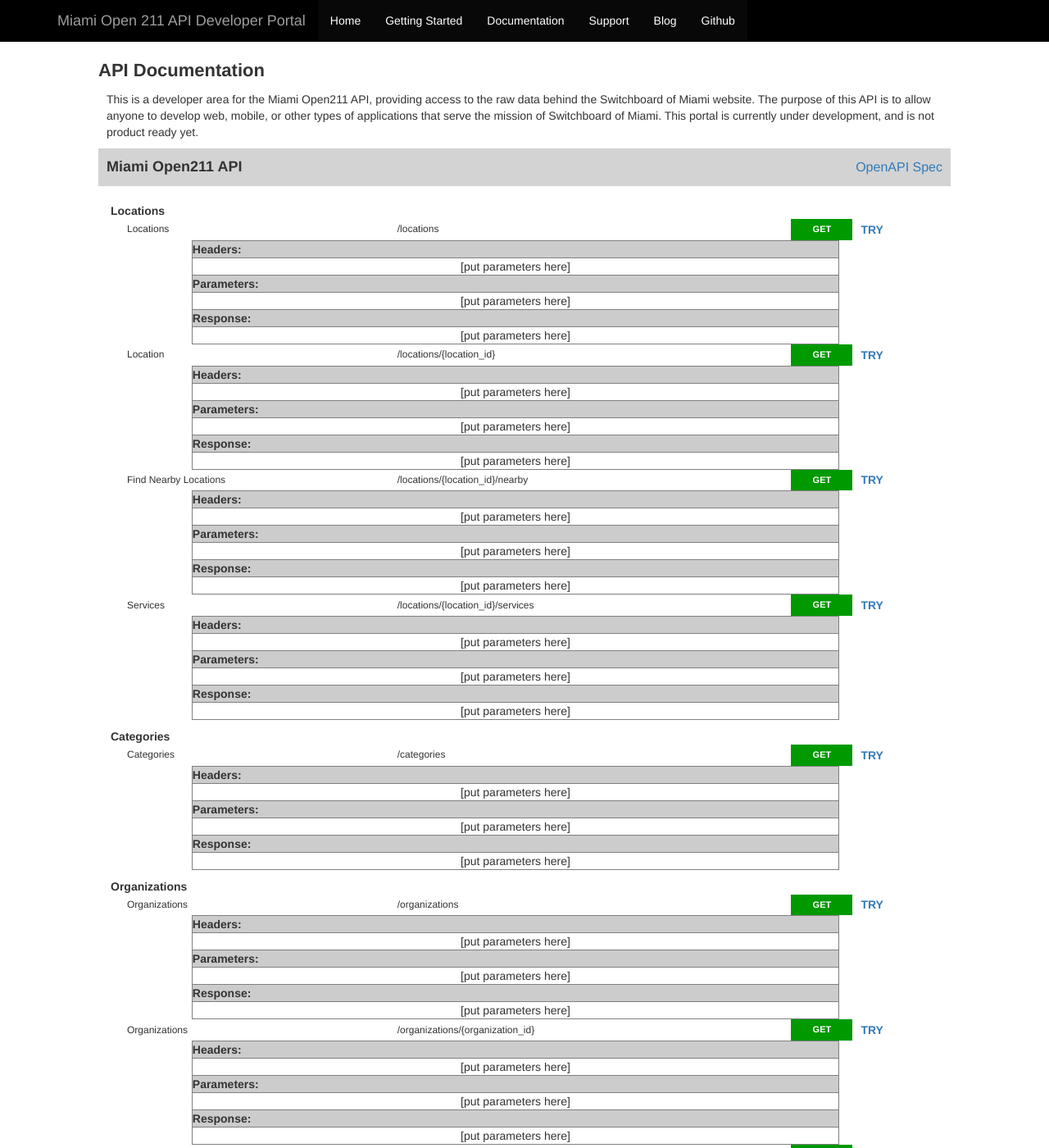
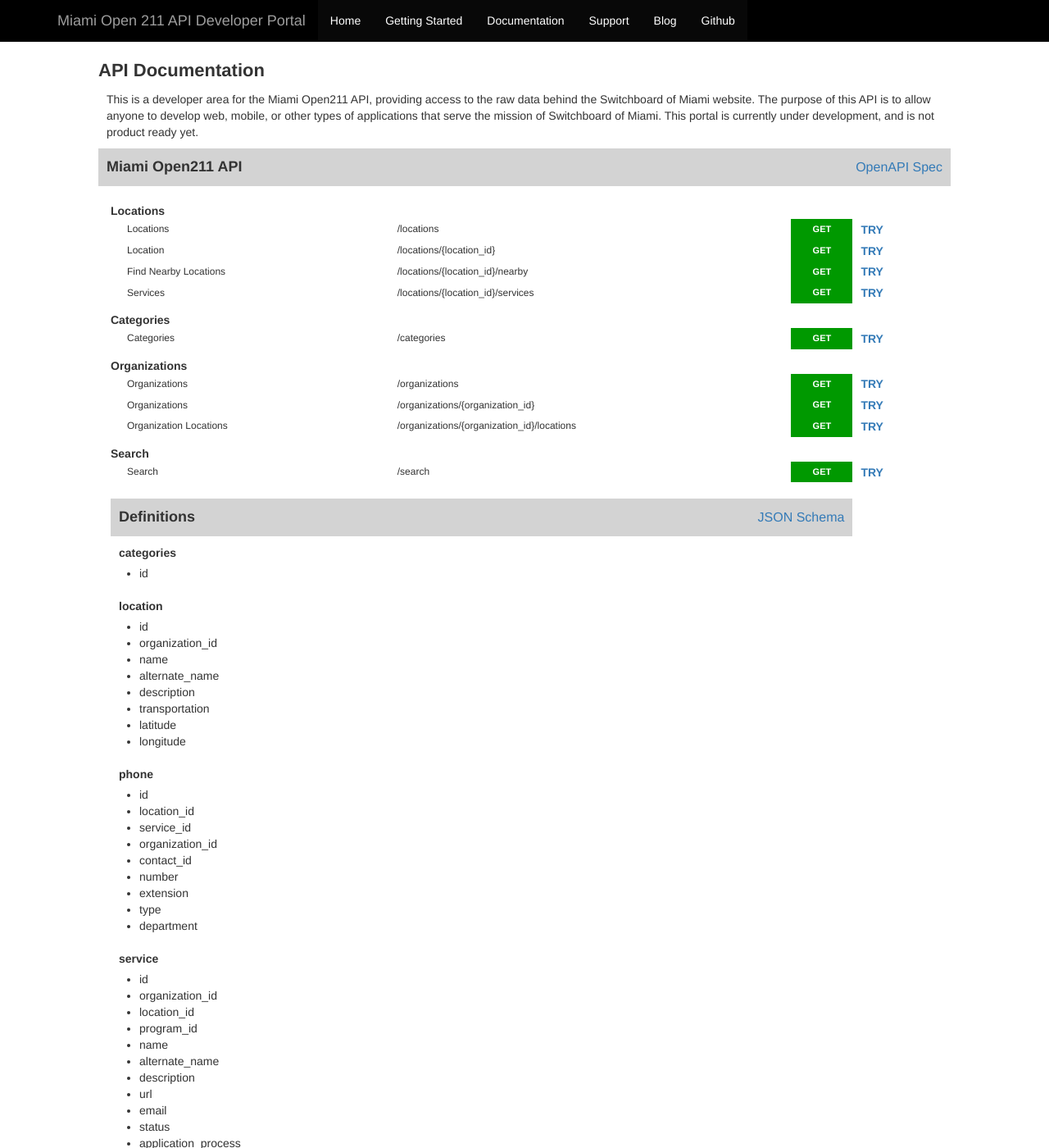
Before and after one commit to xrysanthos/developer-portal, a Jekyll site: the page built from documentation/index.html, in a window 1280 px wide and 1400 px high. Shown: the whole window at 82% size. Built offline with Jekyll 4.4.1, drawn with Linux system fonts in a browser that asks for light colours; nearby versions of some CDN libraries; library files that are not in the unit come from our copies; some of the changed text lies outside the part shown.

Commit message:
remove border

```diff
--- a/documentation/index.html
+++ b/documentation/index.html
@@ -306,23 +306,23 @@
                                           <a href="#" onclick="showme('{{ slug }}-row'); return false;"><strong>TRY</strong></a>
                                         </tr>
                                       </tr>
-                                      <tr id="{{ slug }}-row">
+                                      <tr id="{{ slug }}-row" style="display: none;">
                                         <td colspan="4">
-                                          <table width="80%" border="1" align="center">
+                                          <table width="80%" border="0" align="center">
                                             <tr style="background-color: #CCC;">
-                                              <td><strong>Headers:</strong></td>
+                                              <td style="font-size: 12px;"><strong>Headers:</strong></td>
                                             </tr>
                                             <tr>
                                               <td align="center">[put parameters here]</td>
                                             </tr>
                                             <tr style="background-color: #CCC;">
-                                              <td><strong>Parameters:</strong></td>
+                                              <td style="font-size: 12px;"><strong>Parameters:</strong></td>
                                             </tr>
                                             <tr>
                                               <td align="center">[put parameters here]</td>
                                             </tr>
                                             <tr style="background-color: #CCC;">
-                                              <td><strong>Response:</strong></td>
+                                              <td style="font-size: 12px;"><strong>Response:</strong></td>
                                             </tr>
                                             <tr>
                                               <td align="center">[put parameters here]</td>
```
